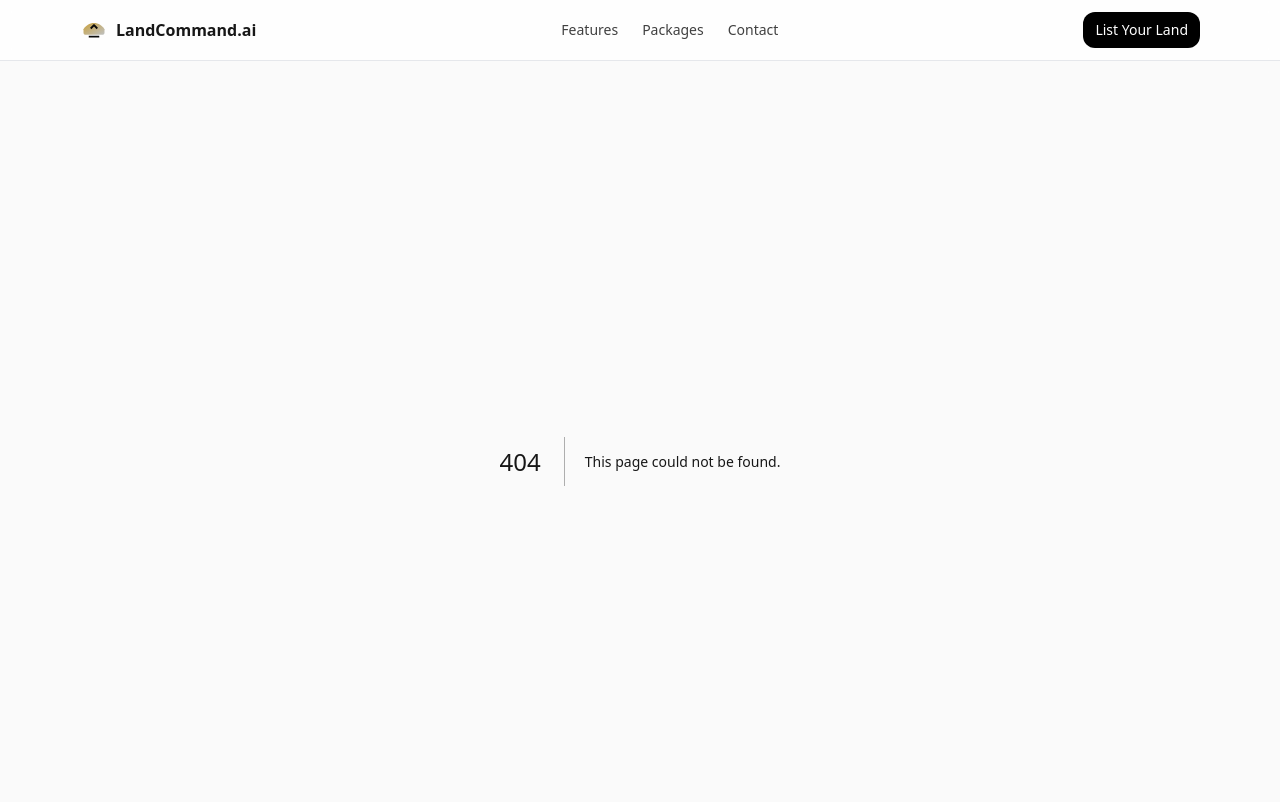
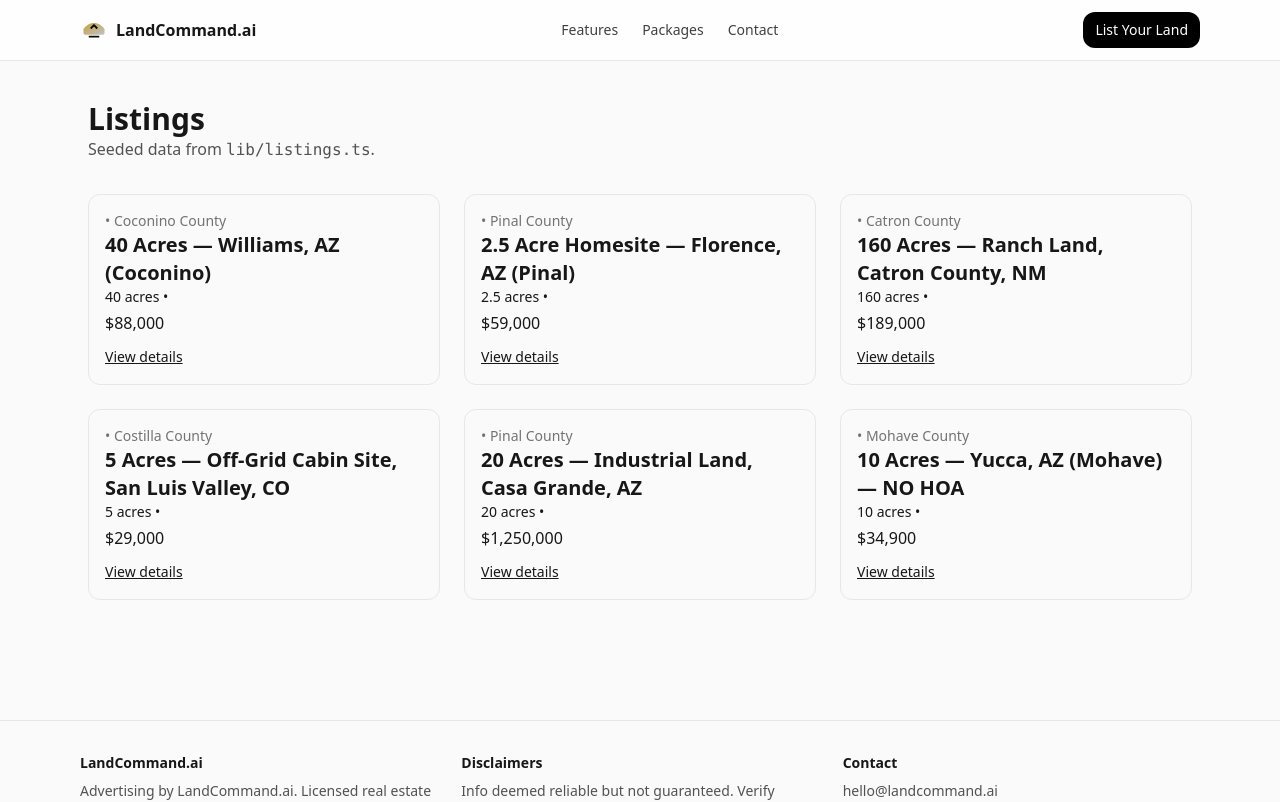
Before and after one commit to Dubcallen/Landcommand, a Next.js app: page /listings in a window 1280 px wide. Before the commit this address had no page. Shown: the top 802 px of the page. Built offline with nearby package versions, Linux system fonts and the light colour scheme.

Commit message:
Create page.tsx

```diff
--- /dev/null
+++ b/app/listings/page.tsx
@@ -0,0 +1,29 @@
+import React from "react";
+import { listings } from "@/lib/listings"; // or "../lib/listings" if you didn't set the @ alias
+
+export default function ListingsPage() {
+  return (
+    <main className="max-w-6xl mx-auto px-6 py-10 space-y-8">
+      <header>
+        <h1 className="text-3xl font-bold">Listings</h1>
+        <p className="text-neutral-600">Seeded data from <code className="font-mono">lib/listings.ts</code>.</p>
+      </header>
+
+      <ul className="grid grid-cols-1 md:grid-cols-2 lg:grid-cols-3 gap-6">
+        {listings.map((l) => (
+          <li key={l.slug} className="border rounded-xl p-4">
+            <div className="text-sm text-neutral-500">{l.market}{l.county ? ` • ${l.county} County` : ""}</div>
+            <h2 className="text-xl font-semibold">{l.title}</h2>
+            <div className="text-sm">{l.acreage} acres • {l.status}</div>
+            {typeof l.price === "number" ? (
+              <div className="font-medium mt-1">${l.price.toLocaleString()}</div>
+            ) : (
+              <div className="font-medium mt-1">Call for price</div>
+            )}
+            <a href={`/listings/${l.slug}`} className="inline-block mt-3 text-sm underline">View details</a>
+          </li>
+        ))}
+      </ul>
+    </main>
+  );
+}
```
